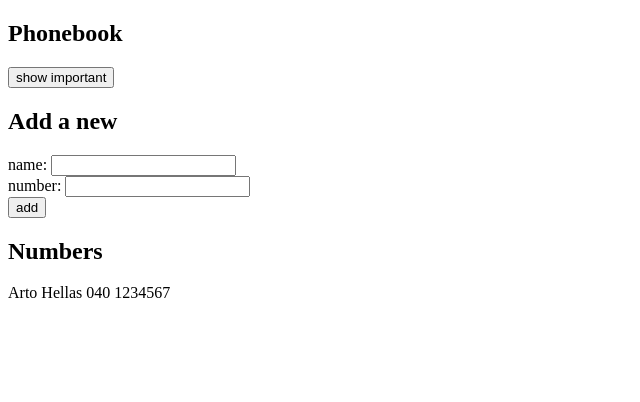
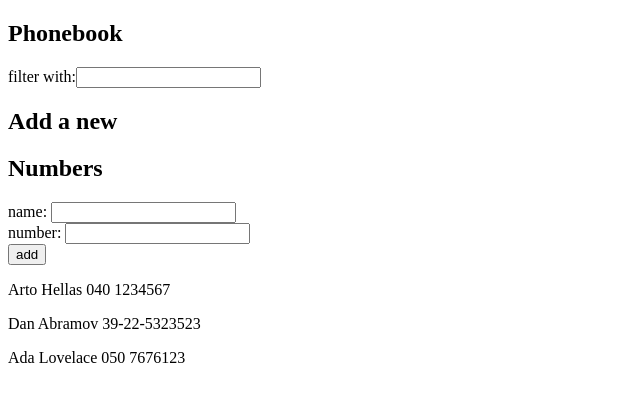
Before and after one commit to NikoKynsijarvi/Full-Stack-2020, a React (Create React App) app in the folder osa2/part3/: page / in a window 1280 px wide. Shown: the top 402 px of the page, without its empty margins (0-640 px from the left). Built offline with nearby package versions, Linux system fonts and the light colour scheme.

Commit message:
tehtävät 2.10 asti

```diff
--- a/osa2/part3/src/App.js
+++ b/osa2/part3/src/App.js
@@ -1,19 +1,62 @@
 import React, { useState } from "react";
 
-const App = () => {
-	const [persons, setPersons] = useState([
-		{ name: "Arto Hellas", number: "040 1234567", id: 1 },
-	]);
-	const [newName, setNewName] = useState("");
-	const [newNumber, setNewNumber] = useState("");
-	const [showAll, setShowAll] = useState(true);
+const PersonForm = (props) => (
+	<form onSubmit={props.addName}>
+		<div>
+			name: <input value={props.newName} onChange={props.handleNameChange} />
+		</div>
 
-	const names = persons.map((name) => (
+		<div>
+			number:{" "}
+			<input value={props.newNumber} onChange={props.handleNumberChange} />
+		</div>
+		<div>
+			<button type="submit">add</button>
+		</div>
+	</form>
+);
+
+const Names = (props) =>
+	props.persons.map((name) => (
 		<p>
 			{" "}
 			{name.name} {name.number}
 		</p>
 	));
+
+const Name = ({ name }) => {
+	return (
+		<li>
+			{name.name} {name.number}
+		</li>
+	);
+};
+const Filter = (props) => (
+	<div>
+		<form>
+			<div>
+				filter with:
+				<input value={props.newName2} onChange={props.handleNameChange2} />
+			</div>
+		</form>
+		<ul>
+			{props.namesToShow.map((name) => (
+				<Name key={name.name} name={name} />
+			))}
+		</ul>
+	</div>
+);
+
+const App = () => {
+	const [persons, setPersons] = useState([
+		{ name: "Arto Hellas", number: "040 1234567", id: 1 },
+		{ name: "Dan Abramov", number: "39-22-5323523", id: 2 },
+		{ name: "Ada Lovelace", number: "050 7676123", id: 3 },
+	]);
+	const [newName, setNewName] = useState("");
+	const [newNumber, setNewNumber] = useState("");
+	const [showAll, setShowAll] = useState(false);
+	const [newName2, setNewName2] = useState("");
 
 	const addName = (event) => {
 		event.preventDefault();
@@ -23,12 +66,12 @@ const App = () => {
 			id: persons.length + 1,
 		};
 
-		console.log(nameObject.name);
+		console.log(newNumber);
+		console.log(newName);
 
 		setPersons(persons.concat(nameObject));
-
+		setNewNumber("");
 		setNewName("");
-		setNewNumber("");
 	};
 	const handleNameChange = (event) => {
 		setNewName(event.target.value);
@@ -36,37 +79,40 @@ const App = () => {
 	const handleNumberChange = (event) => {
 		setNewNumber(event.target.value);
 	};
+	const handleNameChange2 = (event) => {
+		setNewName2(event.target.value);
+	};
 	const results = persons.filter((name) => name.name === newName);
 	if (results.length > 0) {
 		return alert(newName + " " + "is already added to phonebook");
 	}
-	const namesToShow = showAll ? persons : persons.filter((name) => name.name);
+	const namesToShow = showAll
+		? persons
+		: persons.filter((name) => name.name === newName2);
 
 	return (
 		<div>
 			<h2>Phonebook</h2>
-			<div>
-				<button onClick={() => setShowAll(!showAll)}>
-					show {showAll ? "important" : "all"}
-				</button>
-			</div>
+			<Filter
+				newName2={newName2}
+				handleNameChange2={handleNameChange2}
+				namesToShow={namesToShow}
+			/>
+
 			<h2>Add a new</h2>
-			<form onSubmit={addName}>
-				<div>
-					name: <input value={newName} onChange={handleNameChange} />
-				</div>
 
-				<div>
-					number: <input value={newNumber} onChange={handleNumberChange} />
-				</div>
-				<div>
-					<button type="submit">add</button>
-				</div>
-			</form>
 			<h2>Numbers</h2>
 			{}
 
-			{names}
+			<PersonForm
+				addName={addName}
+				newName={newName}
+				newNumber={newNumber}
+				handleNumberChange={handleNumberChange}
+				handleNameChange={handleNameChange}
+			/>
+
+			<Names persons={persons} />
 		</div>
 	);
 };
```
